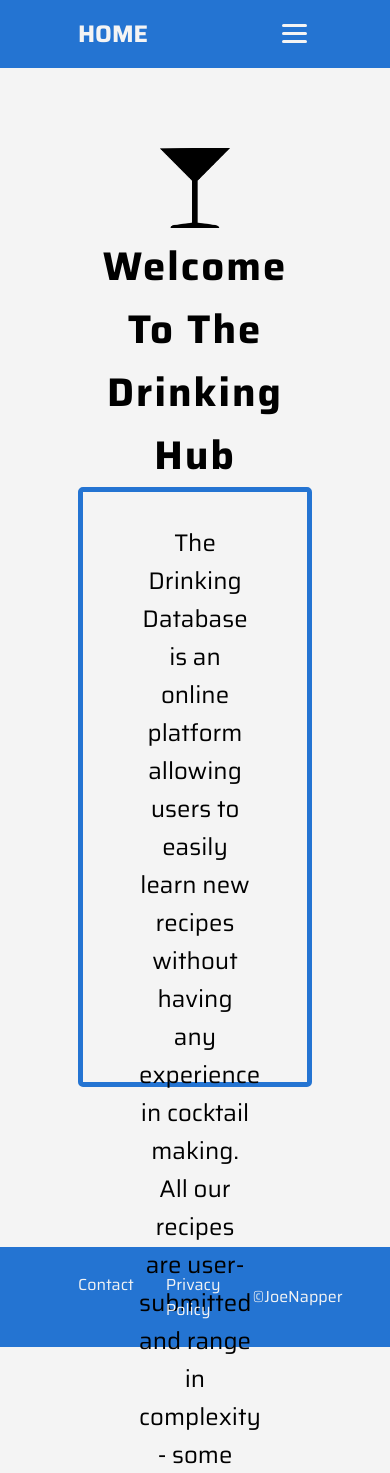
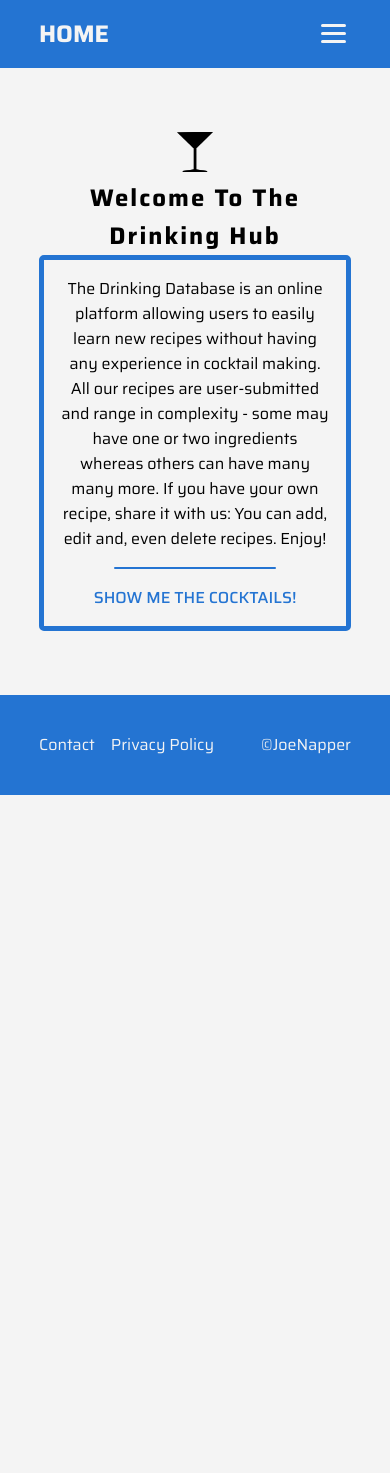
Before and after one commit to joenapper/drinking-hub, a Flask app: page / in a window 390 px wide. Shown: the top 1473 px of the page. After the commit the page ends 795 px from the top, so only its background shows below. Run offline with Flask 2, Linux system fonts and the light colour scheme; data that the repository does not hold is empty; some libraries are stand-ins or nearby versions.

Commit message:
Added media queries to home page

```diff
--- a/static/css/style.css
+++ b/static/css/style.css
@@ -699,3 +699,64 @@ footer {
 .contact-details {
     width: 50%
 }
+
+/* Media Queries ------------------------------------------------------- */
+/*Tablet*/
+@media (min-width: 768px) and (max-width: 1024px) {
+    nav,
+    footer {
+        width: 80%;
+        padding: 0 10%
+    }
+
+    .container {
+        width: 80%;
+        margin: 4em auto
+    }
+
+    #liquorCategories {
+        grid-template-columns: repeat(4, 1fr)
+    }
+}
+
+/*Mobile*/
+@media screen and (max-width: 767px) {
+    nav,
+    footer {
+        width: 80%;
+        padding: 0 10%
+    }
+
+    .container {
+        width: 80%;
+        margin: 4em auto
+    }
+
+    .websiteLogo {
+        height: 40px;
+        widows: 40px
+    }
+
+    #welcomeText {
+        font-size: 1.5em
+    }
+
+    #about {
+        padding: 1em
+    }
+
+    #about p {
+        font-size: 1em;
+        padding: 0
+    }
+
+    #liquorCategories {
+        display: none
+    }
+
+    .footerLeft a {
+        padding-right: 1em
+    }
+
+
+}
```
